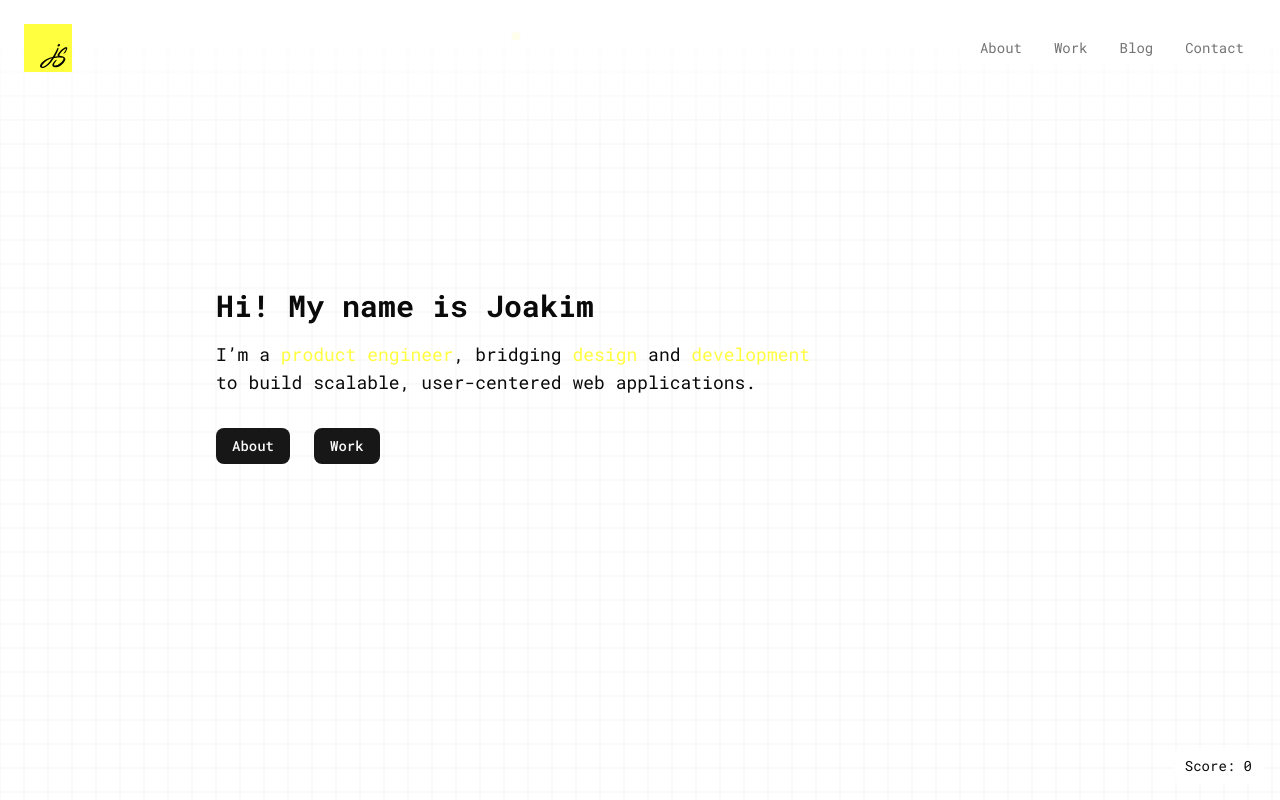
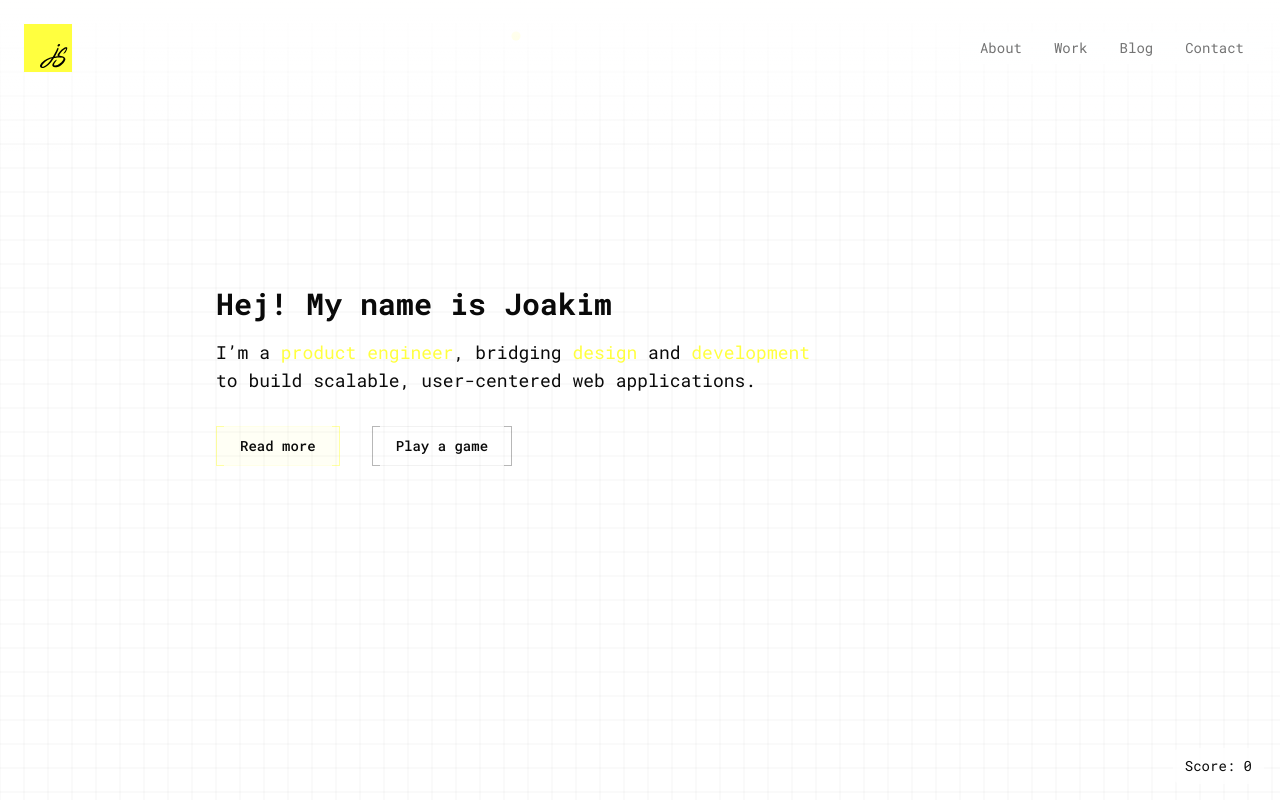
Before and after one commit to joakimstrandell/portfolio, a Next.js app: page / in a window 1280 px wide. Built offline with nearby package versions, Linux system fonts and the light colour scheme.

Commit message:
feat: update Home page with new content and navigation links
- Changed greeting text from "Hi!" to "Hej!" for fun.
- Replaced static buttons with navigational links to the About and Work pages, enhancing user navigation.
- Updated button styles for improved visual consistency and interaction.

```diff
--- a/src/app/page.tsx
+++ b/src/app/page.tsx
@@ -1,6 +1,7 @@
 import AnimateContent from '@/components/AnimateContent';
 import { Page, PageContent } from '@/components/page';
 import { Button } from '@/components/ui/button';
+import Link from 'next/link';
 
 export default function Home() {
   return (
@@ -8,7 +9,7 @@ export default function Home() {
       <PageContent className="flex flex-1 items-center">
         <div>
           <AnimateContent>
-            <h1>Hi! My name is Joakim</h1>
+            <h1>Hej! My name is Joakim</h1>
           </AnimateContent>
           <AnimateContent>
             <p className="text-lg">
@@ -18,9 +19,15 @@ export default function Home() {
             </p>
           </AnimateContent>
           <AnimateContent>
-            <div className="mt-8 flex gap-6">
-              <Button>About</Button>
-              <Button>Work</Button>
+            <div className="mt-8 flex items-center gap-8">
+              <Link href="/about">
+                <Button size="lg">Read more</Button>
+              </Link>
+              <Link href="/work">
+                <Button size="lg" variant="outline">
+                  Play a game
+                </Button>
+              </Link>
             </div>
           </AnimateContent>
         </div>
--- a/src/components/ui/button.tsx
+++ b/src/components/ui/button.tsx
@@ -1,60 +1,65 @@
-import * as React from "react"
-import { Slot } from "@radix-ui/react-slot"
-import { cva, type VariantProps } from "class-variance-authority"
+import * as React from 'react';
+import { Slot } from '@radix-ui/react-slot';
+import { cva, type VariantProps } from 'class-variance-authority';
 
-import { cn } from "@/lib/utils"
+import { cn } from '@/lib/utils';
 
 const buttonVariants = cva(
-  "inline-flex items-center justify-center gap-2 whitespace-nowrap rounded-md text-sm font-medium transition-all disabled:pointer-events-none disabled:opacity-50 [&_svg]:pointer-events-none [&_svg:not([class*='size-'])]:size-4 shrink-0 [&_svg]:shrink-0 outline-none focus-visible:border-ring focus-visible:ring-ring/50 focus-visible:ring-[3px] aria-invalid:ring-destructive/20 dark:aria-invalid:ring-destructive/40 aria-invalid:border-destructive",
+  "inline-flex relative group cursor-pointer items-center justify-center gap-2 whitespace-nowrap text-sm font-medium transition-all disabled:pointer-events-none disabled:opacity-50 [&_svg]:pointer-events-none [&_svg:not([class*='size-'])]:size-4 shrink-0 [&_svg]:shrink-0 outline-none focus-visible:border-ring focus-visible:ring-ring/50 focus-visible:ring-[3px] aria-invalid:ring-destructive/20 dark:aria-invalid:ring-destructive/40 aria-invalid:border-destructive",
   {
     variants: {
       variant: {
-        default: "bg-primary text-primary-foreground hover:bg-primary/90",
+        default: 'border-accent/80 hover:border-accent text-foreground hover:bg-accent/10 bg-accent/5',
         destructive:
-          "bg-destructive text-white hover:bg-destructive/90 focus-visible:ring-destructive/20 dark:focus-visible:ring-destructive/40 dark:bg-destructive/60",
-        outline:
-          "border bg-background shadow-xs hover:bg-accent hover:text-accent-foreground dark:bg-input/30 dark:border-input dark:hover:bg-input/50",
-        secondary:
-          "bg-secondary text-secondary-foreground hover:bg-secondary/80",
-        ghost:
-          "hover:bg-accent hover:text-accent-foreground dark:hover:bg-accent/50",
-        link: "text-primary underline-offset-4 hover:underline",
+          'bg-destructive border-destructive text-white bg-destructive/20 focus-visible:ring-destructive/20 hover:bg-destructive/40',
+        outline: 'border-foreground/50',
+        secondary: 'bg-secondary/40 border-foreground/40 text-secondary-foreground hover:bg-secondary/80',
+        ghost: 'hover:bg-accent hover:text-accent-foreground dark:hover:bg-accent/50',
+        link: 'text-primary underline-offset-4 hover:underline',
       },
       size: {
-        default: "h-9 px-4 py-2 has-[>svg]:px-3",
-        sm: "h-8 rounded-md gap-1.5 px-3 has-[>svg]:px-2.5",
-        lg: "h-10 rounded-md px-6 has-[>svg]:px-4",
-        icon: "size-9",
-        "icon-sm": "size-8",
-        "icon-lg": "size-10",
+        default: 'h-7 px-4 py-2 has-[>svg]:px-3',
+        sm: 'h-6 gap-1.5 px-3 has-[>svg]:px-2.5',
+        lg: 'h-10 px-6 has-[>svg]:px-4',
+        icon: 'size-9',
+        'icon-sm': 'size-8',
+        'icon-lg': 'size-10',
       },
     },
     defaultVariants: {
-      variant: "default",
-      size: "default",
+      variant: 'default',
+      size: 'default',
     },
-  }
-)
+  },
+);
 
 function Button({
   className,
   variant,
   size,
   asChild = false,
+  children,
   ...props
-}: React.ComponentProps<"button"> &
+}: React.ComponentProps<'button'> &
   VariantProps<typeof buttonVariants> & {
-    asChild?: boolean
+    asChild?: boolean;
   }) {
-  const Comp = asChild ? Slot : "button"
+  const Comp = asChild ? Slot : 'button';
 
   return (
-    <Comp
-      data-slot="button"
-      className={cn(buttonVariants({ variant, size, className }))}
-      {...props}
-    />
-  )
+    <Comp data-slot="button" className={cn(buttonVariants({ variant, size, className }))} {...props}>
+      <span className="absolute inset-y-0 left-0 flex w-2 flex-col justify-between border-l border-inherit opacity-50 transition-all duration-300 ease-in-out group-hover:w-full group-hover:opacity-100">
+        <span className="block w-full border-t-1 border-inherit" />
+        <span className="block w-full border-b-1 border-inherit" />
+      </span>
+      {children}
+      <span className="absolute inset-y-0 right-0 flex w-2 flex-col justify-between border-r border-inherit opacity-50 transition-all duration-300 ease-in-out group-hover:w-full group-hover:opacity-100">
+        <span className="block w-full border-t-1 border-inherit" />
+        <span className="block w-full border-b-1 border-inherit" />
+      </span>
+      <span className="absolute inset-0 block border border-inherit opacity-10" />
+    </Comp>
+  );
 }
 
-export { Button, buttonVariants }
+export { Button, buttonVariants };
```
